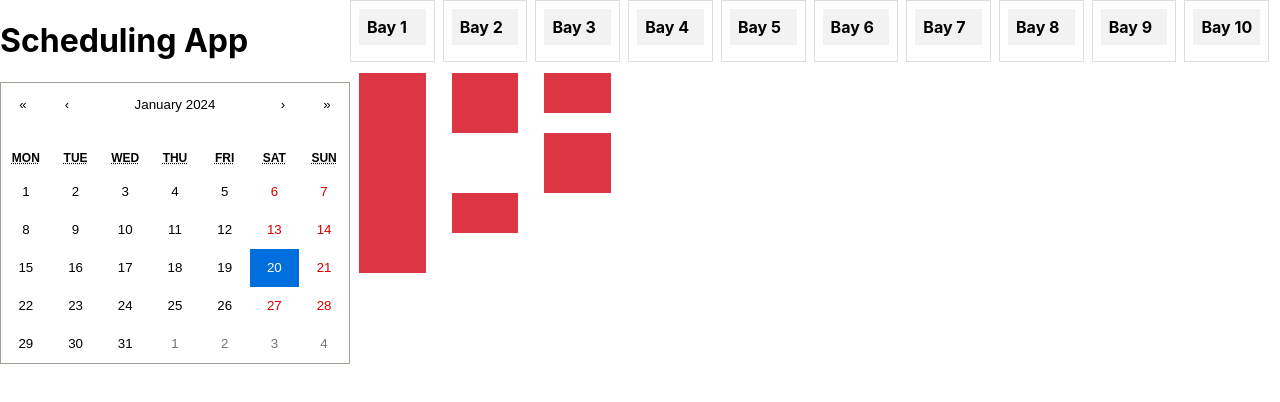
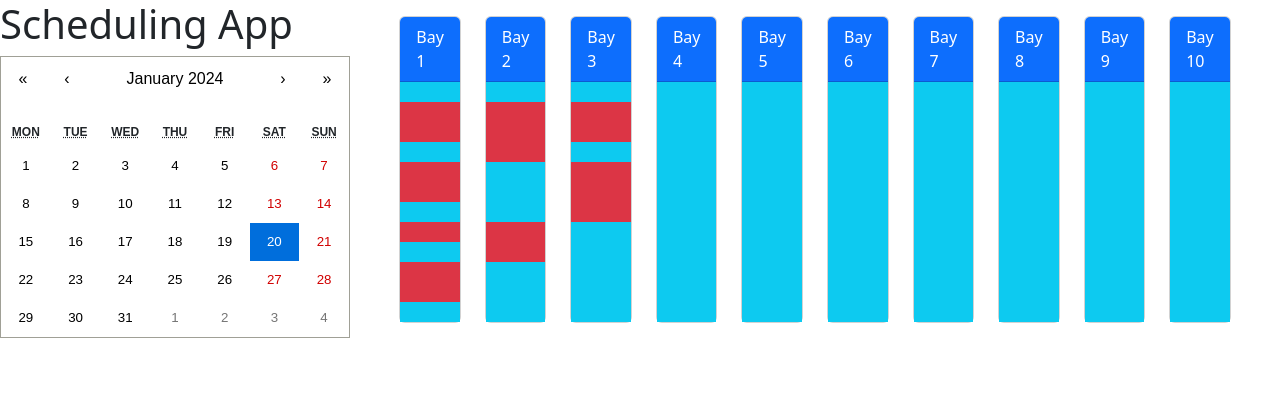
Before and after one commit to artemvandalovski/ConUHacks-8, a React (Create React App) app in the folder frontend/: page / in a window 1280 px wide. Shown: the top 402 px of the page. Built offline with nearby package versions, Linux system fonts and the light colour scheme.

Commit message:
made the daily schedule thing with bootstrap, regretting my life choices

```diff
--- a/frontend/package.json
+++ b/frontend/package.json
@@ -13,8 +13,10 @@
     "@types/node": "^16.18.73",
     "@types/react": "^18.2.48",
     "@types/react-dom": "^18.2.18",
+    "bootstrap": "^5.3.2",
     "mui": "^0.0.1",
     "react": "^18.2.0",
+    "react-bootstrap": "^2.10.0",
     "react-calendar": "^4.8.0",
     "react-dom": "^18.2.0",
     "react-scripts": "5.0.1",
--- a/frontend/src/components/DayViewCalendar.tsx
+++ b/frontend/src/components/DayViewCalendar.tsx
@@ -1,4 +1,9 @@
 import React, { useState, useEffect } from 'react';
+import Container from 'react-bootstrap/Container';
+import Row from 'react-bootstrap/Row';
+import Col from 'react-bootstrap/Col';
+import Card from 'react-bootstrap/Card';
+import 'bootstrap/dist/css/bootstrap.min.css'; // Import Bootstrap CSS
 
 const initialAvailability = { startTime: '07:00', endTime: '19:00' };
 const totalHours = 12; // Total hours from 7 am to 7 pm
@@ -11,20 +16,18 @@ const DayViewCalendar = () => {
   );
 
   const timeRangesPerBay = [
-    [[8, 10], [11, 13], [14, 15.5], [9, 18]],
+    [[8, 10], [11, 13], [14, 15.5], [16, 18]],
     [[8, 11], [14, 16]],
     [[8, 10.5], [11, 14]],
     // Add more time ranges for other bays as needed
   ];
 
-  // Function to convert numeric time to HH:mm format
   const formatTime = (time: any) => {
     const hours = Math.floor(time);
     const minutes = Math.round((time - hours) * 60);
     return `${hours.toString().padStart(2, '0')}:${minutes.toString().padStart(2, '0')}`;
   };
 
-  // Function to update schedules with time ranges
   const updateSchedules = () => {
     setSchedules((prevSchedules) => {
       const newSchedules = new Array(10).fill([]).map(() => []);
@@ -42,45 +45,44 @@ const DayViewCalendar = () => {
   };
 
   useEffect(() => {
-    // Uncomment the line below to update schedules with the time ranges
     updateSchedules();
-  }, []); // Empty dependency array ensures the effect runs once after the initial render
+  }, []);
 
   return (
-    <div style={{ display: 'grid', gridTemplateColumns: 'repeat(10, 1fr)', gap: '8px' }}>
-      {/* Bay columns */}
+    <Container className="mt-3">
+  <Row className="justify-content-md-center">
     {schedules.map((baySchedule, bayIndex) => (
-        <div key={bayIndex} style={{ border: '1px solid #ddd', padding: '8px' }}>
-          <div style={{ backgroundColor: '#f2f2f2', fontWeight: 'bold', padding: '8px' }}>{`Bay ${bayIndex + 1}`}</div>
-          {/* Progress bar for each bay */}
-          <div style={{ position: 'relative', marginTop: '8px' }}>
+      <Col key={bayIndex} className="mb-4" style={{ flex: 0, maxWidth: '10%' }}> {/* Inline styles for equal width */}
+        <Card>
+          <Card.Header className="bg-primary text-white">
+            {`Bay ${bayIndex + 1}`}
+          </Card.Header>
+          <Card.Body className="p-2" style={{ position: 'relative', height: `${barHeight}px`, padding: 0 }}>
+  {/* Blue bar for the entire day */}
+  <div className="bg-info" style={{ position: 'absolute', top: 0, left: 0, right: 0, bottom: 0 }}></div>
   {/* Red bar for allocated time */}
   {baySchedule.map((booking, index) => (
     <div
       key={index}
+      className="bg-danger"
       style={{
         position: 'absolute',
         top: `${(parseInt(booking.startTime.split(':')[0], 10) - 7) * timeSlotHeight}px`,
         height: `${(parseInt(booking.endTime.split(':')[0], 10) - parseInt(booking.startTime.split(':')[0], 10)) * timeSlotHeight}px`,
-                  backgroundColor: '#dc3545', // Red color
-                  width: '100%',
+        left: 0,
+        right: 0,
       }}
     ></div>
   ))}
-            {/* Blue bar for the entire day */}
-            <div
-              style={{
-                position: 'absolute',
-                top: '0',
-                height: '100%',
-                backgroundColor: '#007bff', // Blue color
-                width: '100%',
-              }}
-            ></div>
-          </div>
-        </div>
+</Card.Body>
+
+        </Card>
+      </Col>
     ))}
-    </div>
+  </Row>
+</Container>
+
+
   );
 };
 
```
Also changed, not shown: 1 other file (tests, documents, lock files or other folders). Lines whose indentation alone changed are shown as unchanged.
